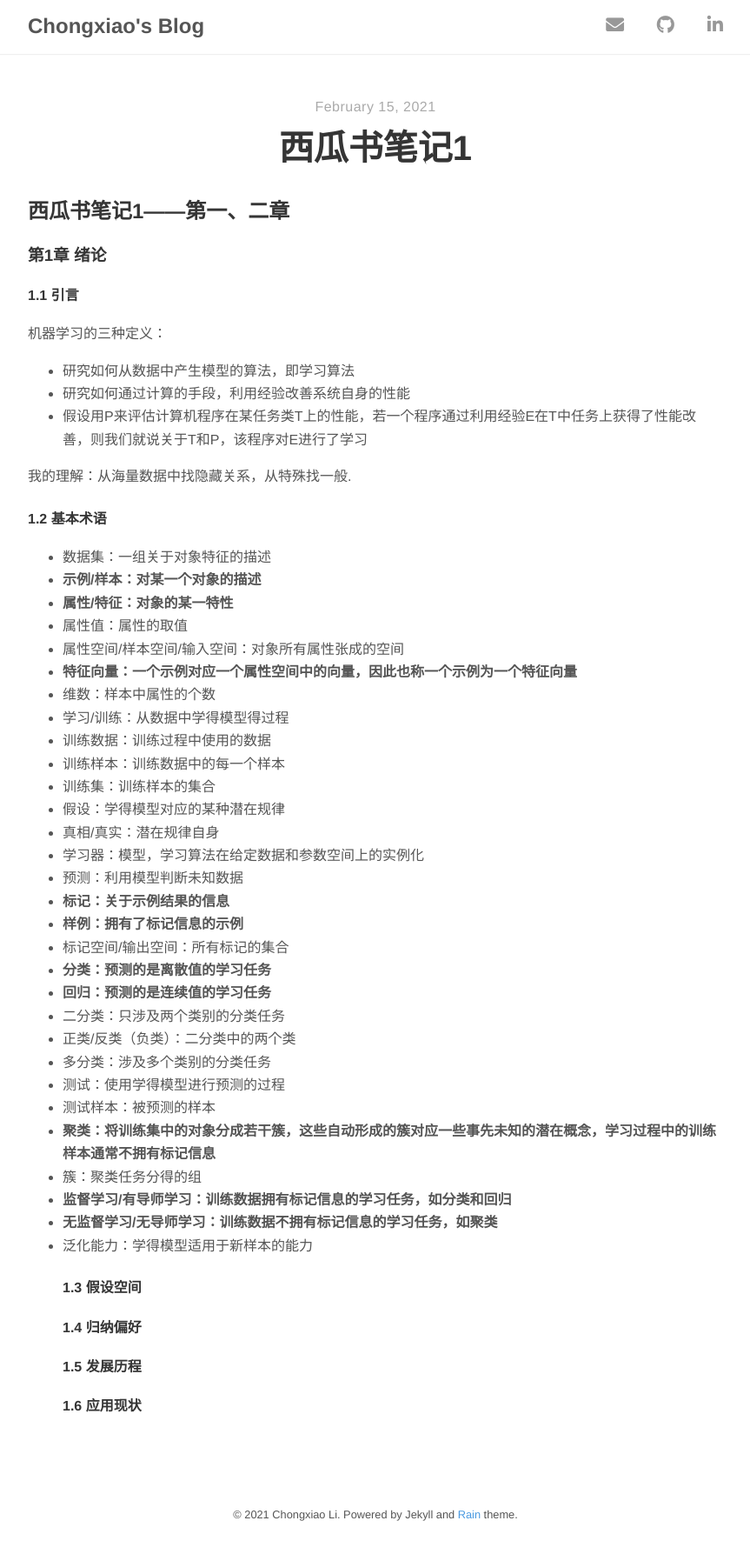
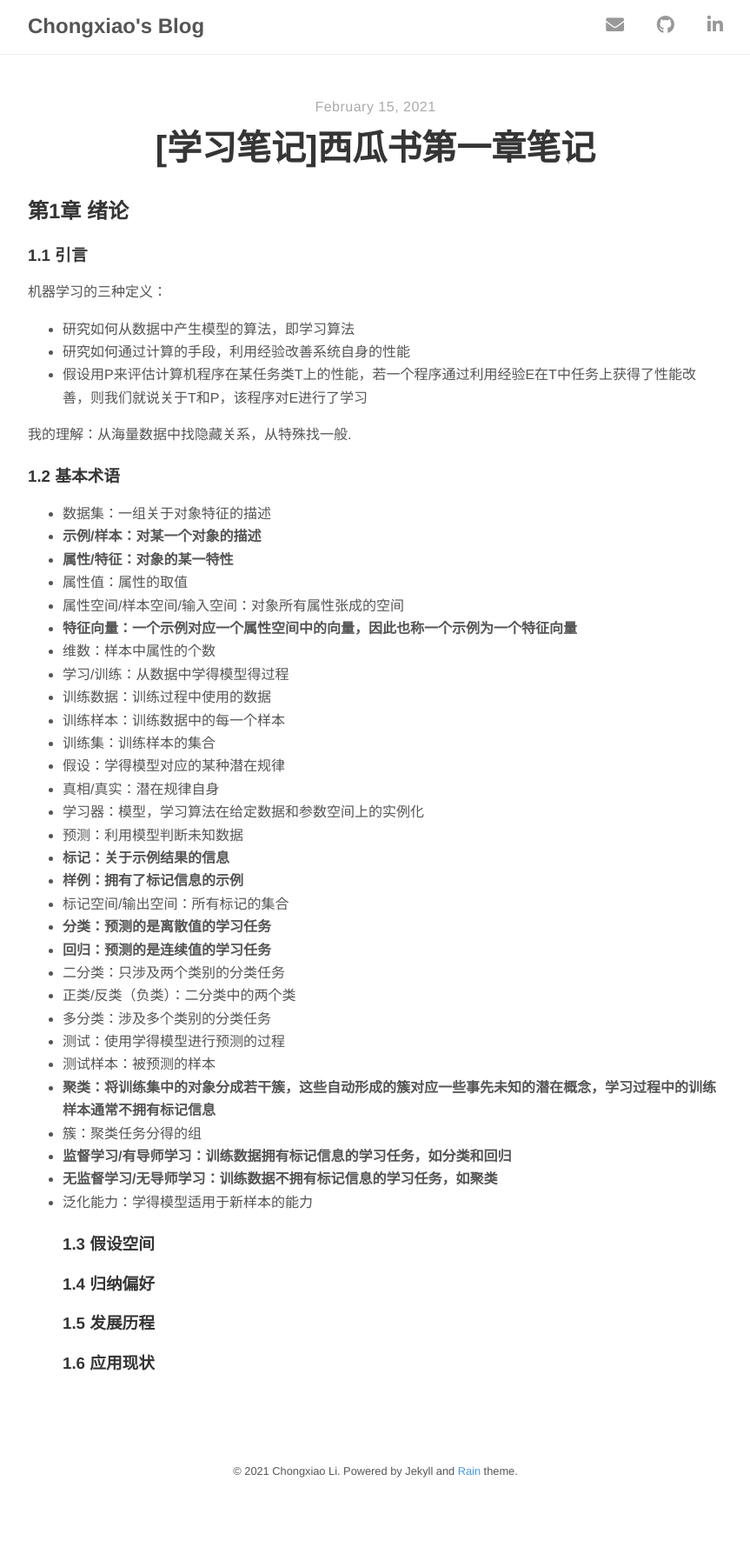
Before and after one commit to Chongxiao-Li/Chongxiao-Li.github.io, a Jekyll site: the page built from _posts/2021-02-15-西瓜书笔记1.md, in a window 1280 px wide. Shown: the whole page at 87% size, without its empty margins (208-1071 px from the left). Built offline with Jekyll 4.4.1, drawn with Linux system fonts in a browser that asks for light colours; nearby versions of some CDN libraries; after the commit the page ends 1736 px from its top, so only the background shows below that.

Commit message:
Update 2021-02-15-西瓜书笔记1.md

```diff
--- a/_posts/2021-02-15-西瓜书笔记1.md
+++ b/_posts/2021-02-15-西瓜书笔记1.md
@@ -1,20 +1,19 @@
 ---
 layout: post
-title: "西瓜书笔记1"
+title: "[学习笔记]西瓜书第一章笔记"
 author: "Chongxiao Li"
 tags: ["Machine Learning", "西瓜书", "note"]
 ---
 
-## 西瓜书笔记1——第一、二章
-### 第1章 绪论
-#### 1.1 引言
+## 第1章 绪论
+### 1.1 引言
 机器学习的三种定义：
 - 研究如何从数据中产生模型的算法，即学习算法
 - 研究如何通过计算的手段，利用经验改善系统自身的性能
 - 假设用P来评估计算机程序在某任务类T上的性能，若一个程序通过利用经验E在T中任务上获得了性能改善，则我们就说关于T和P，该程序对E进行了学习
 
 我的理解：从海量数据中找隐藏关系，从特殊找一般.
-#### 1.2 基本术语
+### 1.2 基本术语
 - 数据集：一组关于对象特征的描述
 - **示例/样本：对某一个对象的描述**
 - **属性/特征：对象的某一特性**
@@ -45,7 +44,7 @@ tags: ["Machine Learning", "西瓜书", "note"]
 - **监督学习/有导师学习：训练数据拥有标记信息的学习任务，如分类和回归**
 - **无监督学习/无导师学习：训练数据不拥有标记信息的学习任务，如聚类**
 - 泛化能力：学得模型适用于新样本的能力
-#### 1.3 假设空间
-#### 1.4 归纳偏好
-#### 1.5 发展历程
-#### 1.6 应用现状
+### 1.3 假设空间
+### 1.4 归纳偏好
+### 1.5 发展历程
+### 1.6 应用现状
```
